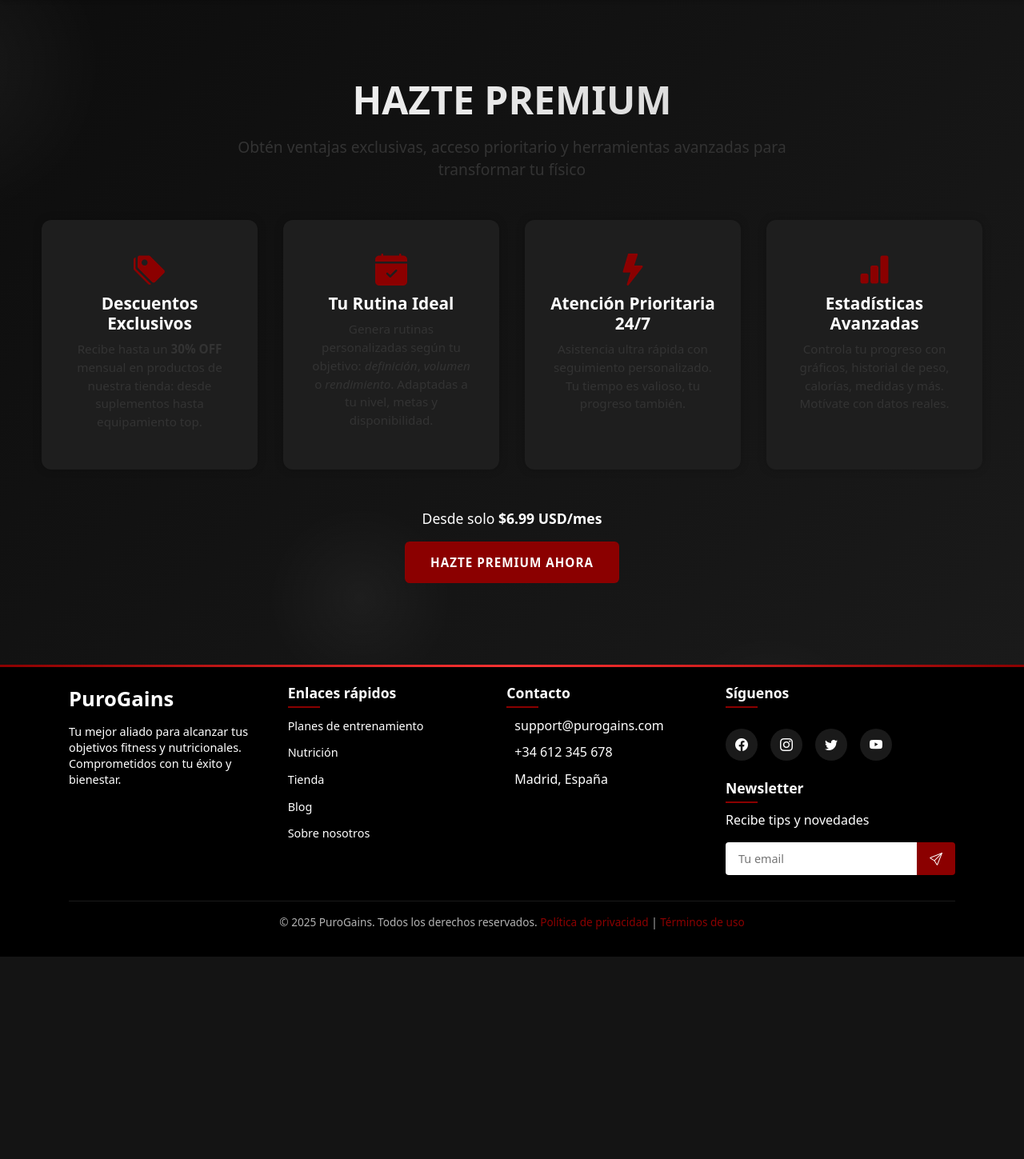
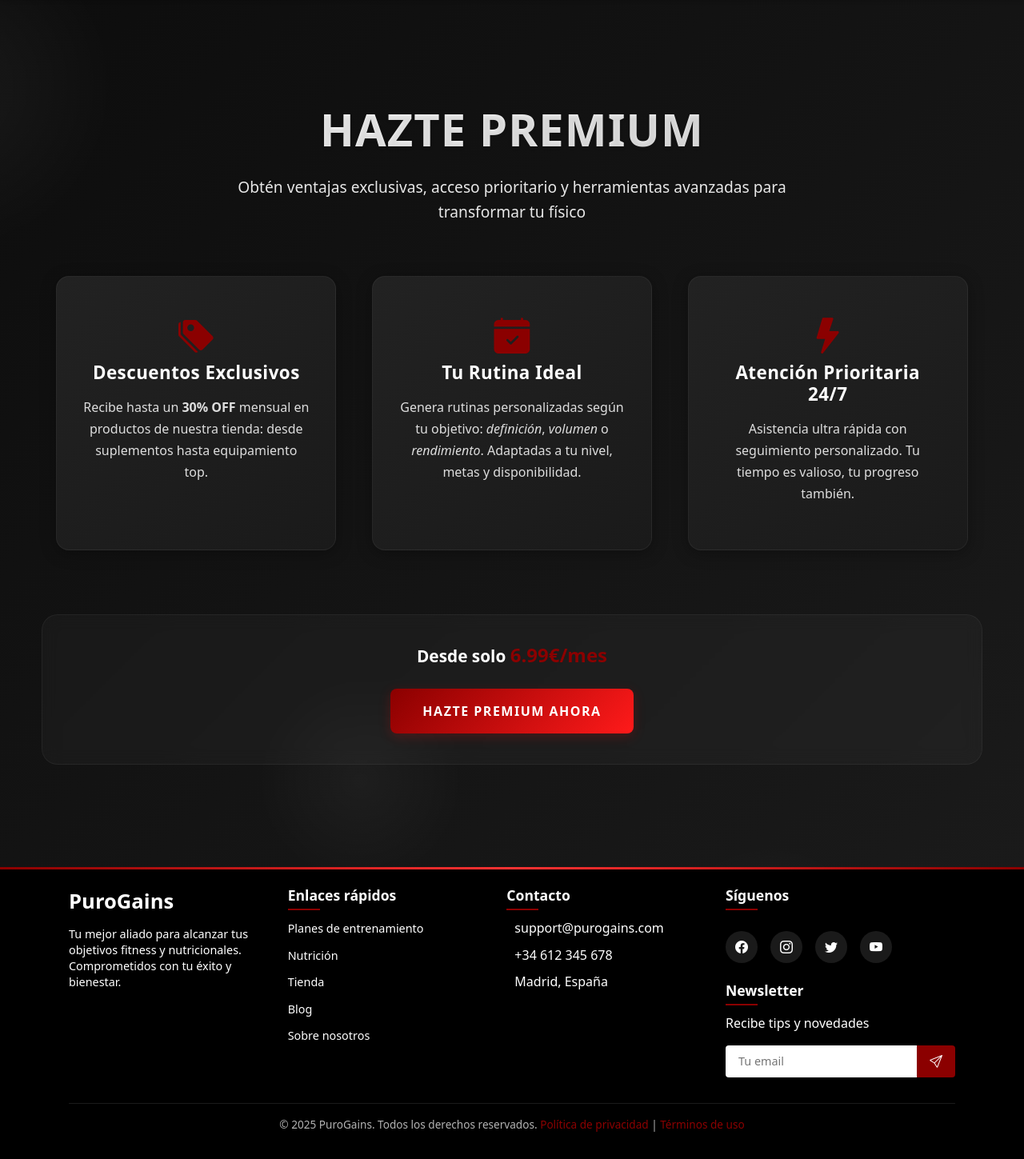
Before and after one commit to diegocardonahernandez/TFG, a PHP site: page /profits in a window 1280 px wide. Shown: the part 104-1553 px from the top of the page at 80% size. Before the commit the page ends 1300 px from the top, so only its background shows below. Run offline with PHP 8.4, Linux system fonts and the light colour scheme; data comes from the database, SQL or seed files in the repository; some libraries are stand-ins or nearby versions.

Commit message:
Profits view fixed

```diff
--- a/View/premiumProfits.php
+++ b/View/premiumProfits.php
@@ -32,18 +32,10 @@
                     Asistencia ultra rápida con seguimiento personalizado. Tu tiempo es valioso, tu progreso también.
                 </p>
             </div>
-            <div class="premium-benefit-card">
-                <i class="bi bi-bar-chart-fill"></i>
-                <h3>Estadísticas Avanzadas</h3>
-                <p>
-                    Controla tu progreso con gráficos, historial de peso, calorías, medidas y más. Motívate con datos
-                    reales.
-                </p>
-            </div>
         </div>
 
         <div class="premium-cta">
-            <p class="premium-price">Desde solo <strong>$6.99 USD/mes</strong></p>
+            <p class="premium-price">Desde solo <strong>6.99€/mes</strong></p>
             <a href="/register" class="btn-premium">Hazte Premium Ahora</a>
         </div>
     </div>
--- a/public/css/profits.css
+++ b/public/css/profits.css
@@ -1,10 +1,11 @@
 /* Premium Hero Background */
 .premium-benefits-hero {
   position: relative;
-  padding: 6rem 2rem;
+  padding: 8rem 2rem;
   background: linear-gradient(135deg, #0d0d0d, #1a1a1a);
   color: var(--puro-white);
   overflow: hidden;
+  min-height: 100vh;
 }
 
 .premium-overlay {
@@ -52,13 +53,16 @@
 }
 
 .premium-title {
-  font-size: 3rem;
+  font-size: clamp(2rem, 5vw, 3.5rem);
   font-weight: 800;
   text-transform: uppercase;
-  background: linear-gradient(90deg, #fff, #ccc);
+  background: linear-gradient(90deg, #ffffff, #e0e0e0);
   -webkit-background-clip: text;
+  background-clip: text;
   -webkit-text-fill-color: transparent;
-  animation: shimmerText 4s linear infinite;
+  text-shadow: 0 2px 4px rgba(0, 0, 0, 0.1);
+  margin-bottom: 1.5rem;
+  letter-spacing: 0.02em;
 }
 
 .premium-title span {
@@ -66,120 +70,200 @@
 }
 
 .premium-subtitle {
-  font-size: 1.2rem;
-  color: var(--puro-gray);
+  font-size: clamp(1rem, 2vw, 1.2rem);
+  color: rgba(255, 255, 255, 0.9);
   max-width: 700px;
-  margin: 1rem auto 0;
-  animation: fadeIn 1s ease-out;
+  margin: 1.5rem auto 0;
+  line-height: 1.6;
+  font-weight: 400;
+  animation: fadeIn 1.2s ease-out;
 }
 
 /* Grid de beneficios */
 .premium-benefits-grid {
   display: grid;
-  grid-template-columns: repeat(auto-fit, minmax(250px, 1fr));
-  gap: 2rem;
-  margin-top: 3rem;
+  grid-template-columns: repeat(auto-fit, minmax(280px, 1fr));
+  gap: 2.5rem;
+  margin-top: 4rem;
+  padding: 0 1rem;
+  max-width: 1200px;
+  margin-left: auto;
+  margin-right: auto;
+}
+
+@media (min-width: 992px) {
+  .premium-benefits-grid {
+    grid-template-columns: repeat(3, 1fr);
+  }
+
+  .premium-benefit-card {
+    max-width: 350px;
+    margin: 0 auto;
+    width: 100%;
+  }
 }
 
 .premium-benefit-card {
-  background-color: #1e1e1e;
-  padding: 2rem;
-  border-radius: 12px;
-  box-shadow: 0 0 12px rgba(0, 0, 0, 0.2);
-  transition: transform 0.3s ease, box-shadow 0.3s ease;
+  background: linear-gradient(145deg, #222222, #1a1a1a);
+  padding: 2.5rem 2rem;
+  border-radius: 16px;
+  box-shadow: 0 4px 20px rgba(0, 0, 0, 0.3);
+  transition: all 0.4s cubic-bezier(0.165, 0.84, 0.44, 1);
   position: relative;
   overflow: hidden;
+  border: 1px solid rgba(255, 255, 255, 0.05);
 }
 
 .premium-benefit-card:hover {
-  transform: translateY(-6px);
-  box-shadow: 0 8px 20px rgba(255, 255, 255, 0.05);
+  transform: translateY(-8px);
+  box-shadow: 0 12px 30px rgba(0, 0, 0, 0.4);
+  border-color: rgba(255, 255, 255, 0.1);
 }
 
 .premium-benefit-card i {
-  font-size: 2.5rem;
+  font-size: 2.8rem;
   color: var(--puro-red);
-  margin-bottom: 1rem;
+  margin-bottom: 1.5rem;
+  transition: transform 0.3s ease;
+}
+
+.premium-benefit-card:hover i {
+  transform: scale(1.1);
 }
 
 .premium-benefit-card h3 {
   color: var(--puro-white);
-  font-size: 1.3rem;
+  font-size: 1.4rem;
   font-weight: 700;
-  margin-bottom: 0.5rem;
+  margin-bottom: 1rem;
+  letter-spacing: 0.02em;
 }
 
 .premium-benefit-card p {
-  color: var(--puro-gray);
-  font-size: 0.95rem;
-  line-height: 1.5;
+  color: rgba(255, 255, 255, 0.85);
+  font-size: 1rem;
+  line-height: 1.7;
 }
 
-/* CTA */
+/* CTA Section */
 .premium-cta {
-  margin-top: 3rem;
+  margin-top: 5rem;
+  padding: 2rem;
+  background: rgba(255, 255, 255, 0.03);
+  border-radius: 20px;
+  backdrop-filter: blur(10px);
+  border: 1px solid rgba(255, 255, 255, 0.05);
 }
 
 .premium-price {
-  font-size: 1.1rem;
+  font-size: 1.3rem;
   color: var(--puro-white);
-  margin-bottom: 1rem;
+  margin-bottom: 1.5rem;
+  font-weight: 600;
+}
+
+.premium-price strong {
+  color: var(--puro-red);
+  font-size: 1.5rem;
 }
 
 .btn-premium {
   display: inline-block;
-  background-color: var(--puro-red);
+  background: linear-gradient(135deg, var(--puro-red), #ff1a1a);
   color: var(--puro-white);
-  padding: 0.9rem 2rem;
-  border-radius: 6px;
+  padding: 1rem 2.5rem;
+  border-radius: 8px;
   text-transform: uppercase;
   font-weight: 700;
-  font-size: 0.95rem;
-  letter-spacing: 1px;
+  font-size: 1rem;
+  letter-spacing: 1.5px;
   text-decoration: none;
   position: relative;
   overflow: hidden;
-  transition: all 0.4s ease;
-}
-
-.btn-premium::before {
-  content: "";
-  position: absolute;
-  top: 0;
-  left: -100%;
-  width: 100%;
-  height: 100%;
-  background: linear-gradient(
-    90deg,
-    rgba(255, 255, 255, 0) 0%,
-    rgba(255, 255, 255, 0.3) 50%,
-    rgba(255, 255, 255, 0) 100%
-  );
-  transition: all 0.6s;
-  z-index: -1;
-}
-
-.btn-premium:hover::before {
-  left: 100%;
+  transition: all 0.4s cubic-bezier(0.165, 0.84, 0.44, 1);
+  box-shadow: 0 4px 15px rgba(255, 0, 0, 0.2);
 }
 
 .btn-premium:hover {
-  background-color: #df0000;
-  transform: translateY(-2px);
-  box-shadow: 0 4px 10px rgba(170, 3, 3, 0.3);
+  background: linear-gradient(135deg, #ff1a1a, var(--puro-red));
+  transform: translateY(-3px);
+  box-shadow: 0 6px 20px rgba(255, 0, 0, 0.3);
 }
 
-/* Responsive */
+.btn-premium:active {
+  transform: translateY(-1px);
+}
+
+/* Responsive Adjustments */
+@media (max-width: 768px) {
+  .premium-benefits-hero {
+    padding: 6rem 1.5rem;
+  }
+
+  .premium-benefits-grid {
+    gap: 2rem;
+    margin-top: 3rem;
+  }
+
+  .premium-cta {
+    margin-top: 4rem;
+    padding: 1.5rem;
+  }
+}
+
 @media (max-width: 576px) {
+  .premium-benefits-hero {
+    padding: 4rem 1rem;
+  }
+
   .premium-title {
     font-size: 2rem;
   }
 
   .premium-subtitle {
     font-size: 1rem;
+    padding: 0 1rem;
+  }
+
+  .premium-benefit-card {
+    padding: 2rem 1.5rem;
   }
 
   .btn-premium {
     width: 100%;
+    max-width: 300px;
+    padding: 1rem 1.5rem;
   }
 }
+
+/* Accessibility Improvements */
+@media (prefers-reduced-motion: reduce) {
+  .premium-benefit-card,
+  .btn-premium,
+  .premium-benefit-card i {
+    transition: none;
+  }
+
+  .premium-benefit-card:hover {
+    transform: none;
+  }
+
+  .premium-title {
+    animation: none;
+  }
+}
+
+/* High Contrast Mode */
+@media (forced-colors: active) {
+  .premium-title,
+  .premium-subtitle,
+  .premium-benefit-card h3,
+  .premium-benefit-card p {
+    -webkit-text-fill-color: currentColor;
+    background: none;
+  }
+
+  .btn-premium {
+    border: 2px solid currentColor;
+  }
+}
```
